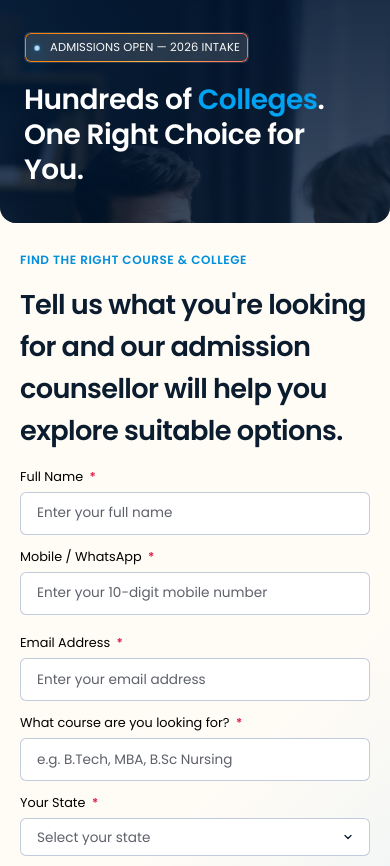
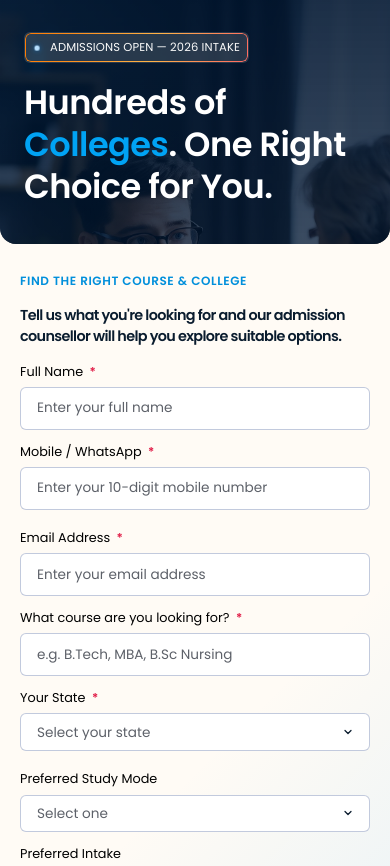
Before and after one commit to Iseeualways/Bstudy-contact-form, a plain HTML site: page index.html in a window 390 px wide. Shown: the top 866 px of the page. Drawn offline with Linux system fonts and the light colour scheme.

Commit message:
Update index.html

```diff
--- a/index.html
+++ b/index.html
@@ -806,7 +806,7 @@
             }
 
             .left-panel h1 {
-                font-size: 1.75rem;
+                font-size: 2.1rem;
                 line-height: 1.25;
                 margin-bottom: 0.75rem;
                 animation: none !important;
@@ -823,7 +823,8 @@
             }
 
             .form-header h2 {
-                font-size: 1.7rem;
+                font-size: 0.9rem;
+                /* text-align: center; */
             }
         }
     </style>
```
